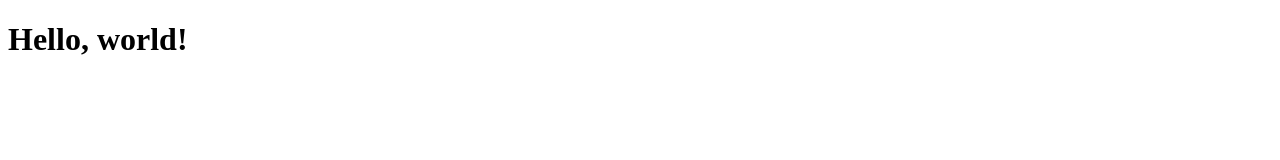
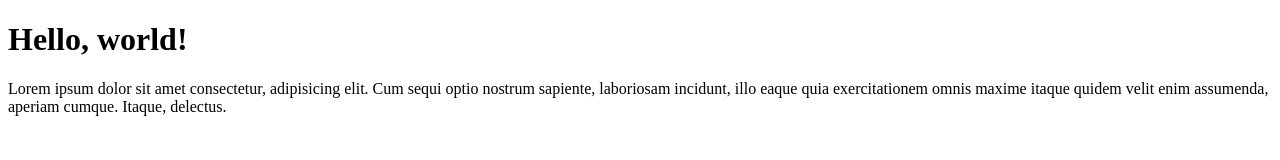
Before and after one commit to Ankitkumarji1323/hello-world, a plain HTML site: page Index.html in a window 1280 px wide. Drawn offline with Linux system fonts and the light colour scheme.

Commit message:
add some words

```diff
--- a/Index.html
+++ b/Index.html
@@ -8,6 +8,8 @@
 </head>
 <body>
     <h1>Hello, world!</h1>
+    <p>Lorem ipsum dolor sit amet consectetur, adipisicing elit. Cum sequi optio nostrum sapiente, laboriosam incidunt, illo eaque quia exercitationem omnis maxime itaque quidem velit enim assumenda, aperiam cumque. Itaque, delectus.</p>
+
 
 </body>
 </html>
```
